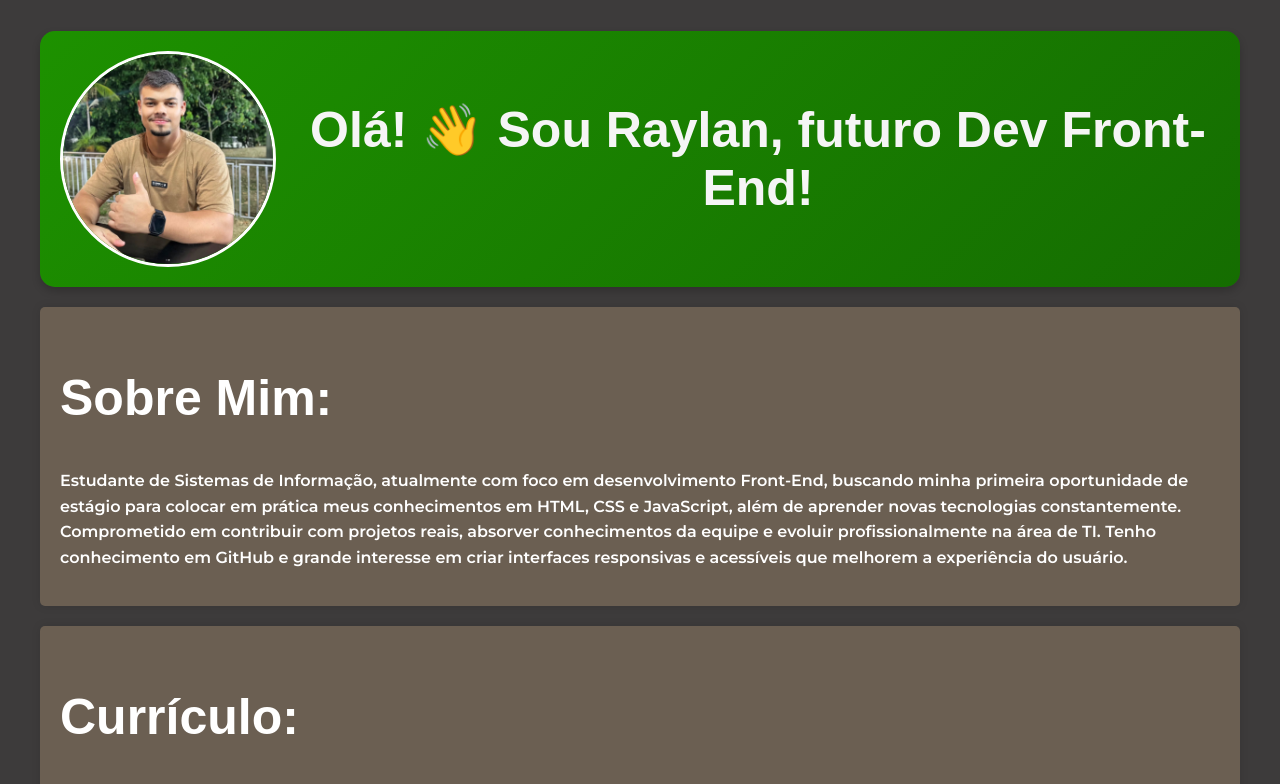
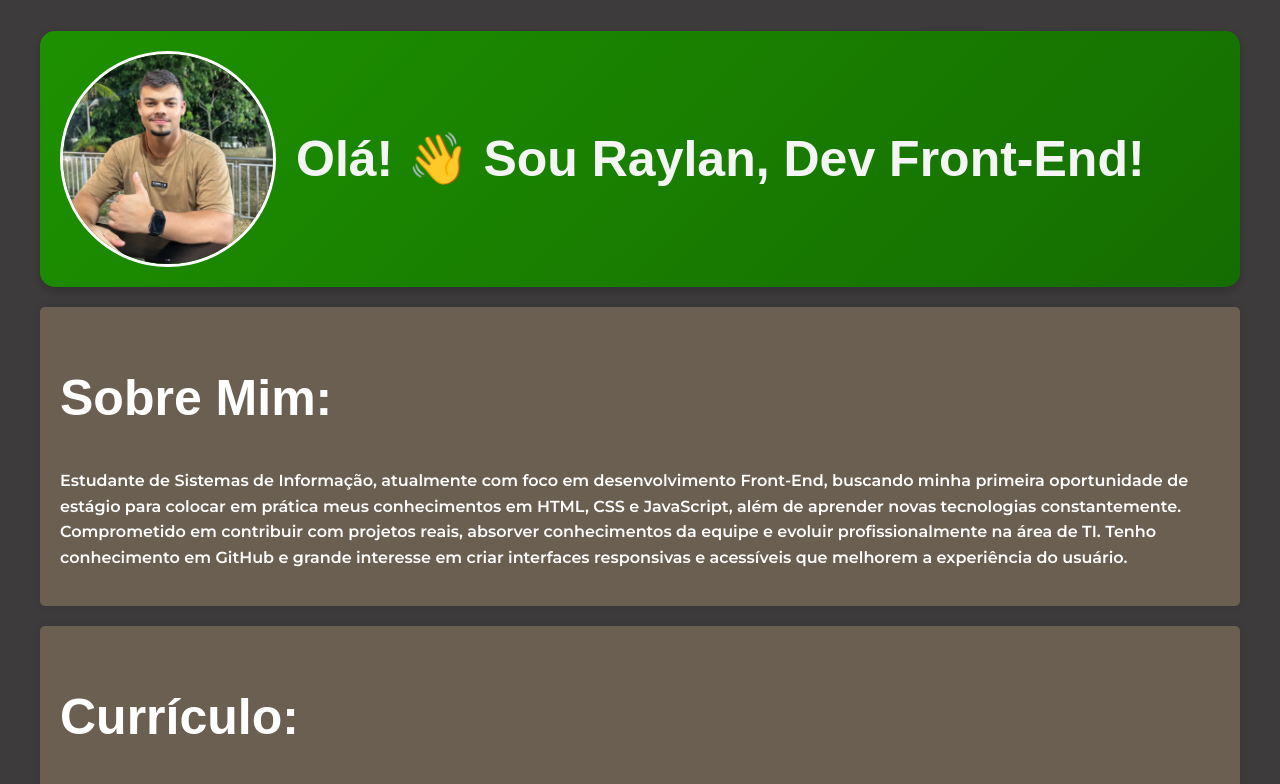
Before and after one commit to raylanbarb0za/meuportfolio, a plain HTML site: page index.html in a window 1280 px wide. Shown: the top 784 px of the page. Drawn offline with Linux system fonts and the light colour scheme.

Commit message:
Update index.html

```diff
--- a/index.html
+++ b/index.html
@@ -12,7 +12,7 @@
 
 <header class="secao1">
     <img src="imagens/raylan.png" alt="retrato de raylan">
-        <h2>Olá! 👋 Sou Raylan, futuro Dev Front-End!</h2>
+        <h2>Olá! 👋 Sou Raylan, Dev Front-End!</h2>
 </header>
 
 <section>
```
